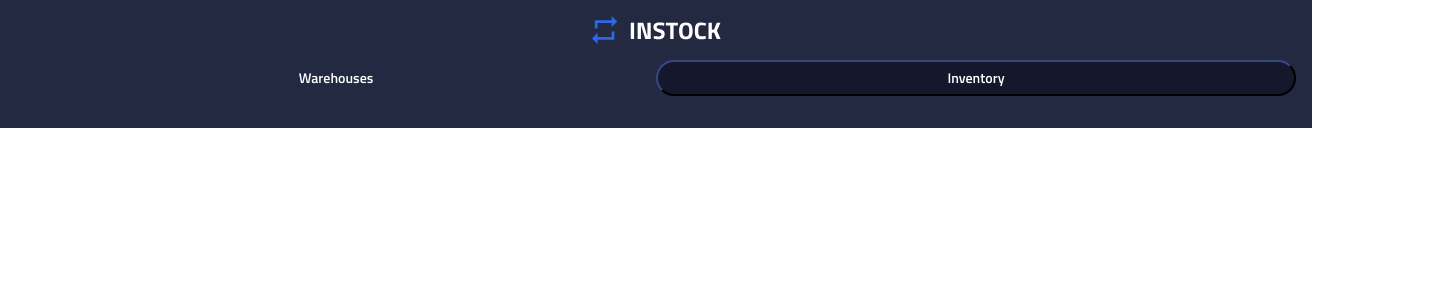
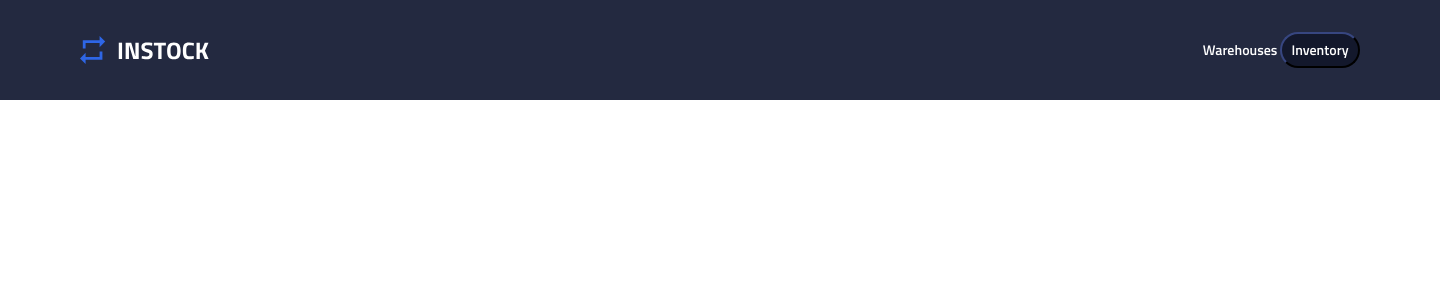
Before and after one commit to nikmunjal/Group5-InStock, a React (Create React App) app: page /inventory in a window 1280 px wide. Shown: the top 300 px of the page, 1440 px wide, since content can reach past the window. Built offline with nearby package versions, Linux system fonts and the light colour scheme.

Commit message:
header styling responsiveness done

```diff
--- a/src/components/Header.scss
+++ b/src/components/Header.scss
@@ -7,9 +7,14 @@
     flex-direction: column;
     width: 100%;
     background-color: $background-dark;
-    padding: 1rem 16px;
+    padding: 1rem 1rem;
 
     @include tablet {
+        flex-direction: row;
+    }
+
+    @include desktop {
+        padding: 1rem 5rem;
         flex-direction: row;
     }
 };
@@ -24,20 +29,37 @@
 //      HEADER LINKS SECTION
 .header__links {
     display: flex;
-    justify-content: space-evenly;
     padding: 1rem 0;
+
+    @include tablet {
+        margin-left: auto;
+    };
+
+    @include desktop {
+        margin-left: auto;
+    }
 };
 
+// WAREHOUSE SIDE
 .header__links-left {
     width: 50%;
     display: flex;
-    justify-content: center
+    justify-content: center;
+
+    @include tablet {
+        width: 100%
+    }
 };
 
+// INVENTORY SIDE
 .header__links-right {
     width: 50%;
     display: flex;
     justify-content: center;
+
+    @include tablet {
+        width: 100%;
+    }
 }
 
 .warehouses__link {
@@ -46,17 +68,16 @@
     color: $white;
     @include h3-labels-links-buttons($font-semi, center);
 
-
     @include tablet {
         background-color: $instock-black;
         border-color: $instock-black;
-        height: 36px;
+        height: 2.25rem;
         border-radius: 20px;
     }
 };
 
 .inventory__link {
-    height: 36px;
+    height: 2.25rem;
     width: 100%;
     border-radius: 20px;
     color: $white;
```
